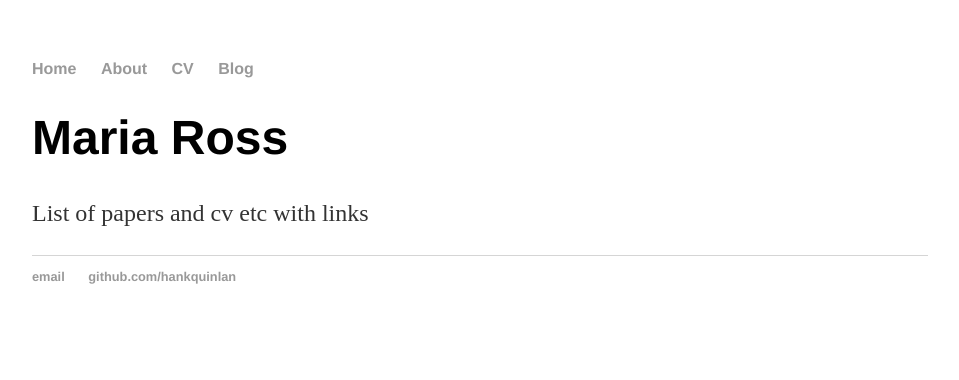
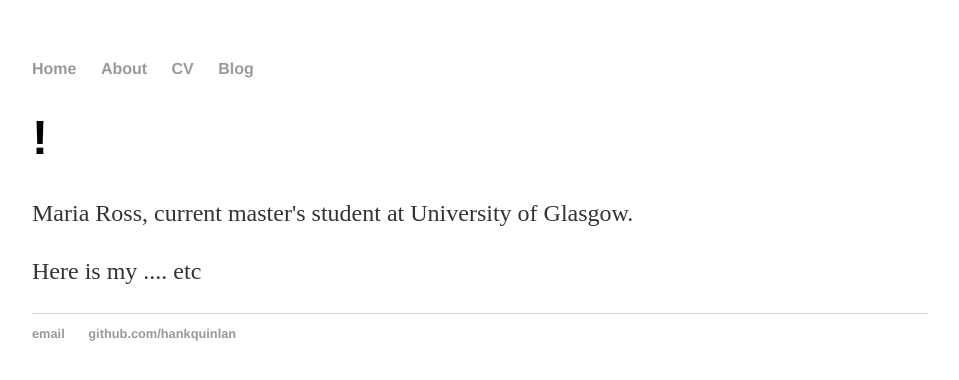
Before and after one commit to mariarross/mariarross.github.io, a Jekyll site: the page built from index.html, in a window 1280 px wide. Shown: the top 380 px of the page, without its empty margins (160-1119 px from the left). Built offline with Jekyll 4.4.1, drawn with Linux system fonts in a browser that asks for light colours.

Commit message:
Update index.html

```diff
--- a/index.html
+++ b/index.html
@@ -3,6 +3,7 @@ layout: default
 title: Maria Ross
 ---
 <div class="blurb">
-	<h1>Maria Ross</h1>
-	<p>  List  of papers and cv etc with links</p>
+	<h1>!</h1>
+	<p> Maria Ross, current master's  student at University of Glasgow. </p>
+	<p> Here is my .... etc </p>
 </div><!-- /.blurb -->
```
